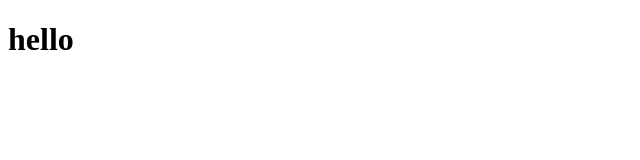
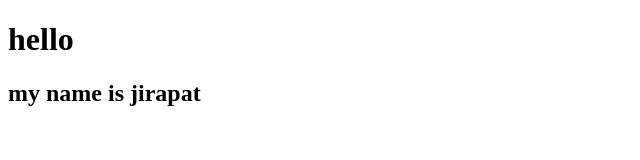
Before and after one commit to Bjirapat/Lab2_1, a plain HTML site: page index.html in a window 1280 px wide. Shown: the whole page, without its empty margins (0-640 px from the left). Drawn offline with Linux system fonts and the light colour scheme.

Commit message:
Update index.html

```diff
--- a/index.html
+++ b/index.html
@@ -7,5 +7,7 @@
 </head>
 <body>
     <h1>hello</h1>
+
+    <h2>my name is jirapat</h2>
 </body>
 </html>
```
